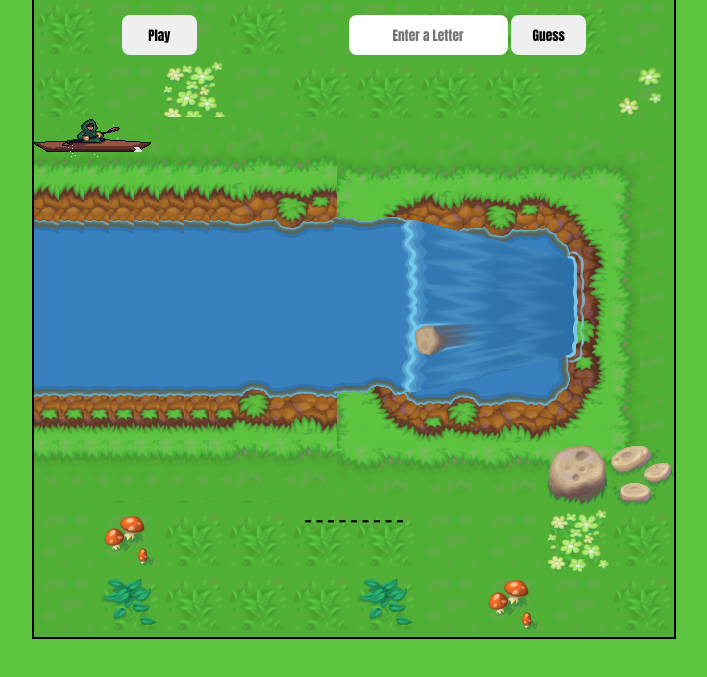
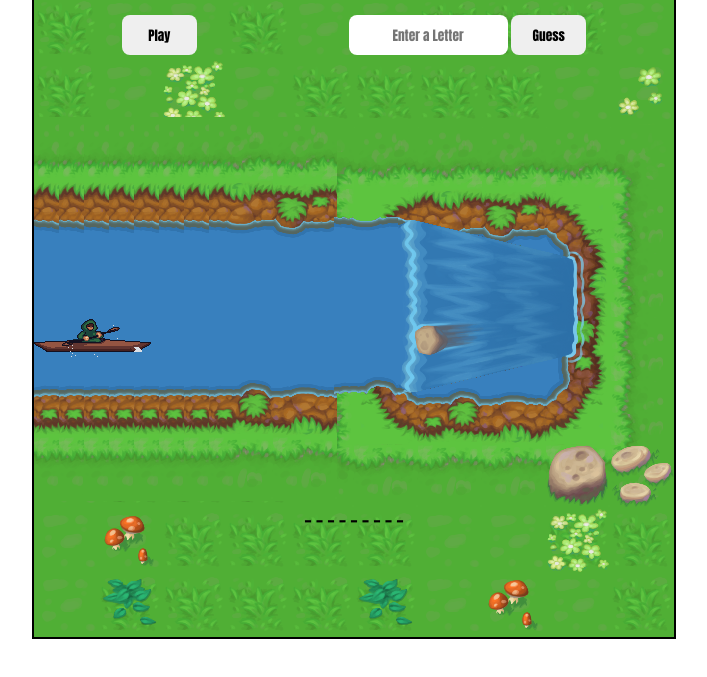
Before and after one commit to nickmackenzie/hangman, a plain HTML site: page index.html in a window 1280 px wide. Both pictures are taken after a click on the button "Play". Shown: the part 97-774 px from the top of the page, without its empty margins (286-993 px from the left). Drawn offline with Linux system fonts and the light colour scheme.

Commit message:
Update style.css

```diff
--- a/css/style.css
+++ b/css/style.css
@@ -3,7 +3,7 @@
 }
 html {
   height: 100%;
-  background-color: #5DC43F;
+
 }
 h1 {
   text-align: center;
@@ -75,6 +75,7 @@ input {
   display: flex;
 }
 #player {
+  margin-top:200px;
   margin-left:0;
   width: 100px;
   height: 100px;
```
